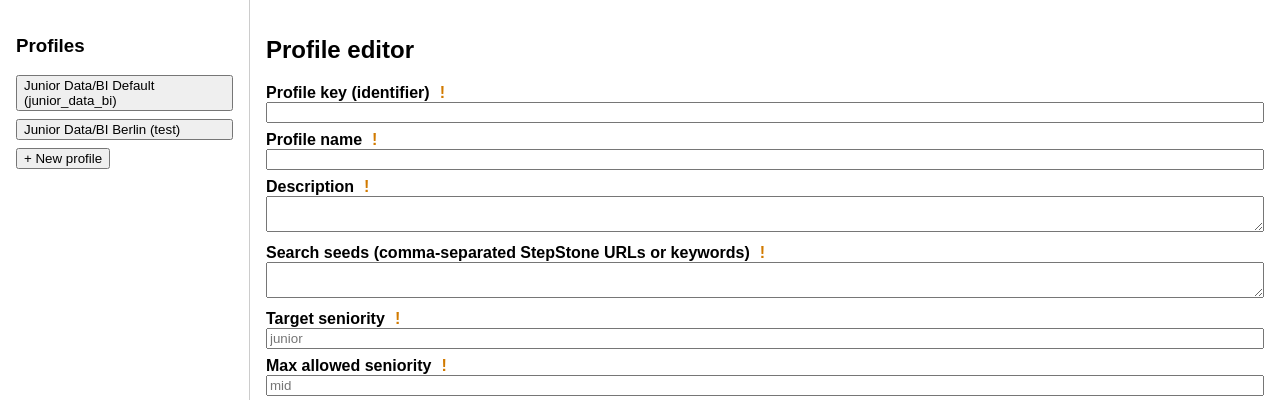
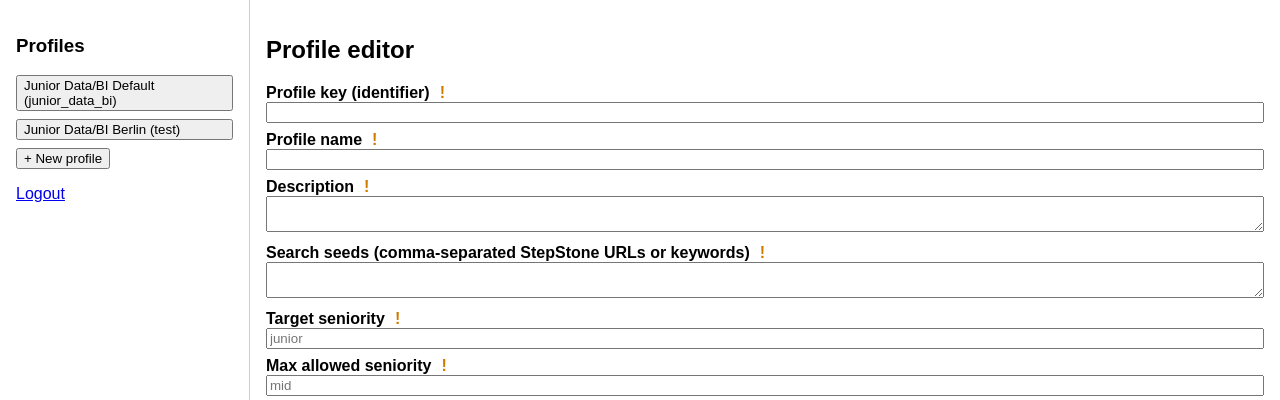
Before and after one commit to sabers13/job-agent, a FastAPI app: template templates/gui_profiles.html in a window 1280 px wide. Shown: the top 400 px of the page. Run offline with FastAPI, Linux system fonts and the light colour scheme; the template is opened without the code that fills it, so the values that code supplies are empty.

Commit message:
Add GUI login/logout page integrated with GUI

```diff
--- a/templates/gui_profiles.html
+++ b/templates/gui_profiles.html
@@ -19,6 +19,9 @@
     <h3>Profiles</h3>
     <div id="profiles-list"></div>
     <button id="new-profile-btn">+ New profile</button>
+    <div style="margin-top: 1rem;">
+      <a href="/gui/logout">Logout</a>
+    </div>
   </div>
 
   <div id="content">
--- a/templates/gui_run.html
+++ b/templates/gui_run.html
@@ -18,6 +18,7 @@
   <nav style="margin-bottom: 1rem;">
     <button type="button" id="tab-single">Single job</button>
     <button type="button" id="tab-batch">Batch (Prefect)</button>
+    <a href="/gui/logout" style="margin-left: 1rem;">Logout</a>
   </nav>
 
   <section id="single-section">
```
